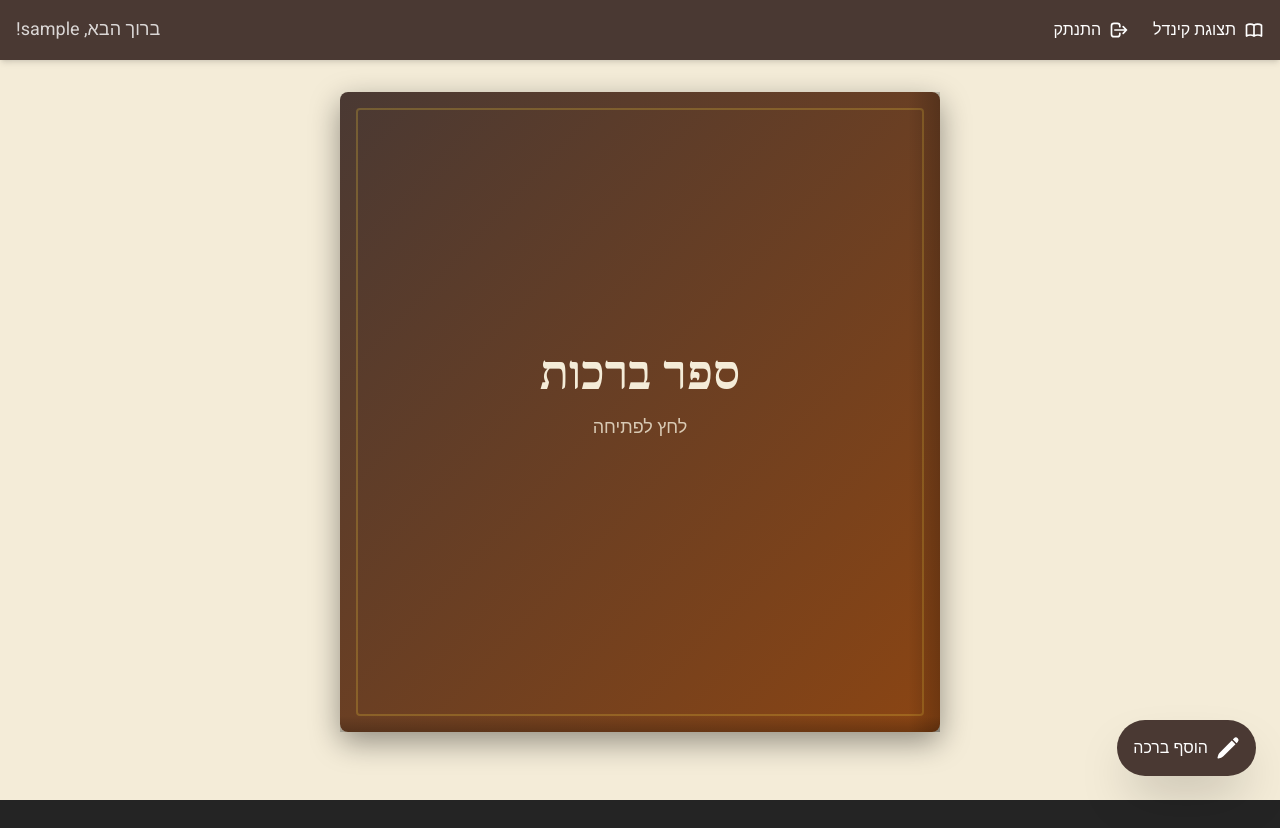
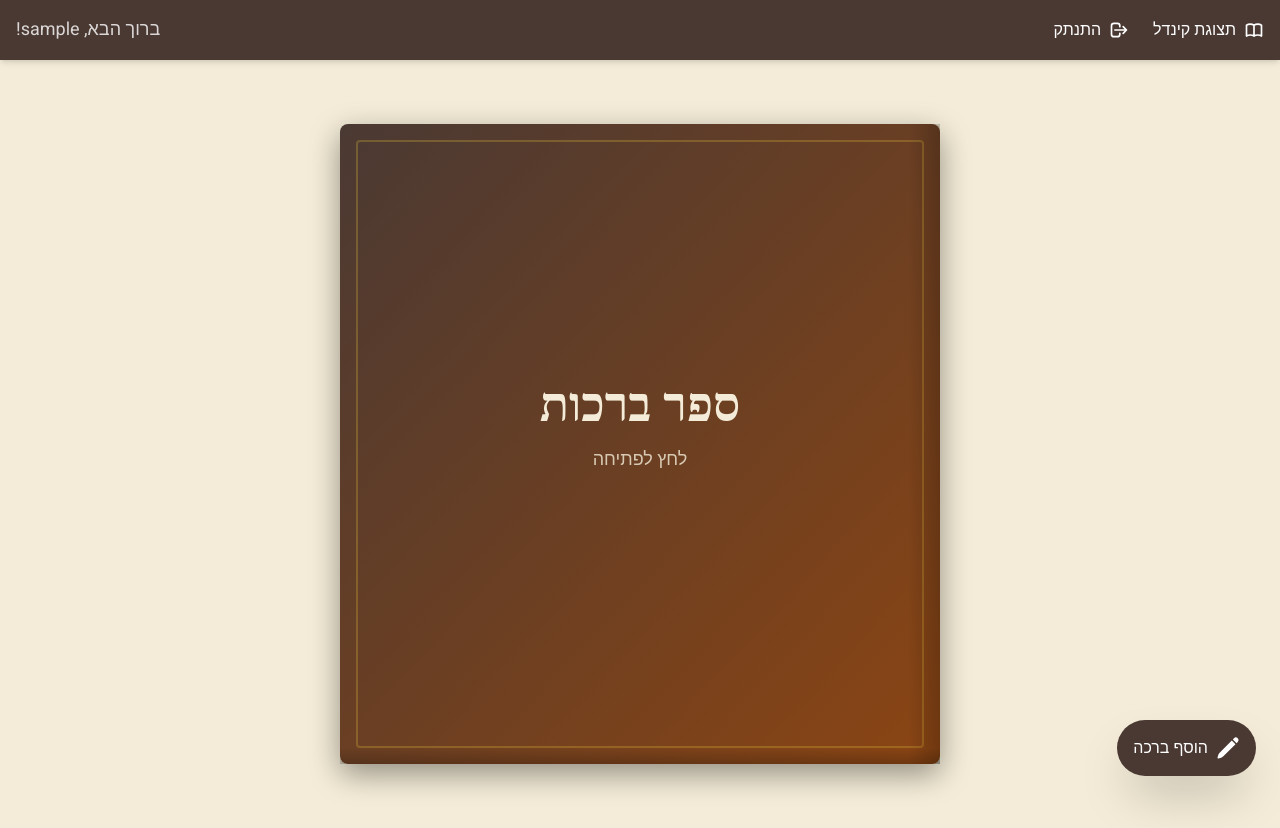
Before and after one commit to amirgal/mayush, a React (Vite) app: page /guestbook in a window 1280 px wide. Before the commit the page ends 800 px from the top, so only its background shows below. Built offline with nearby package versions, Linux system fonts and the light colour scheme; no server answers; sample sign-in values are in the browser's storage.

Commit message:
style: add top padding to book container view

```diff
--- a/src/components/messages/BookView.tsx
+++ b/src/components/messages/BookView.tsx
@@ -71,7 +71,7 @@ const BookView: FC<BookViewProps> = ({ messages, isAdmin }) => {
   };
 
   return (
-    <div className="container mx-auto pb-8 max-w-4xl">
+    <div className="container mx-auto py-8 max-w-4xl">
       {!isBookOpen ? (
         // Closed Book Cover
         <div
```
